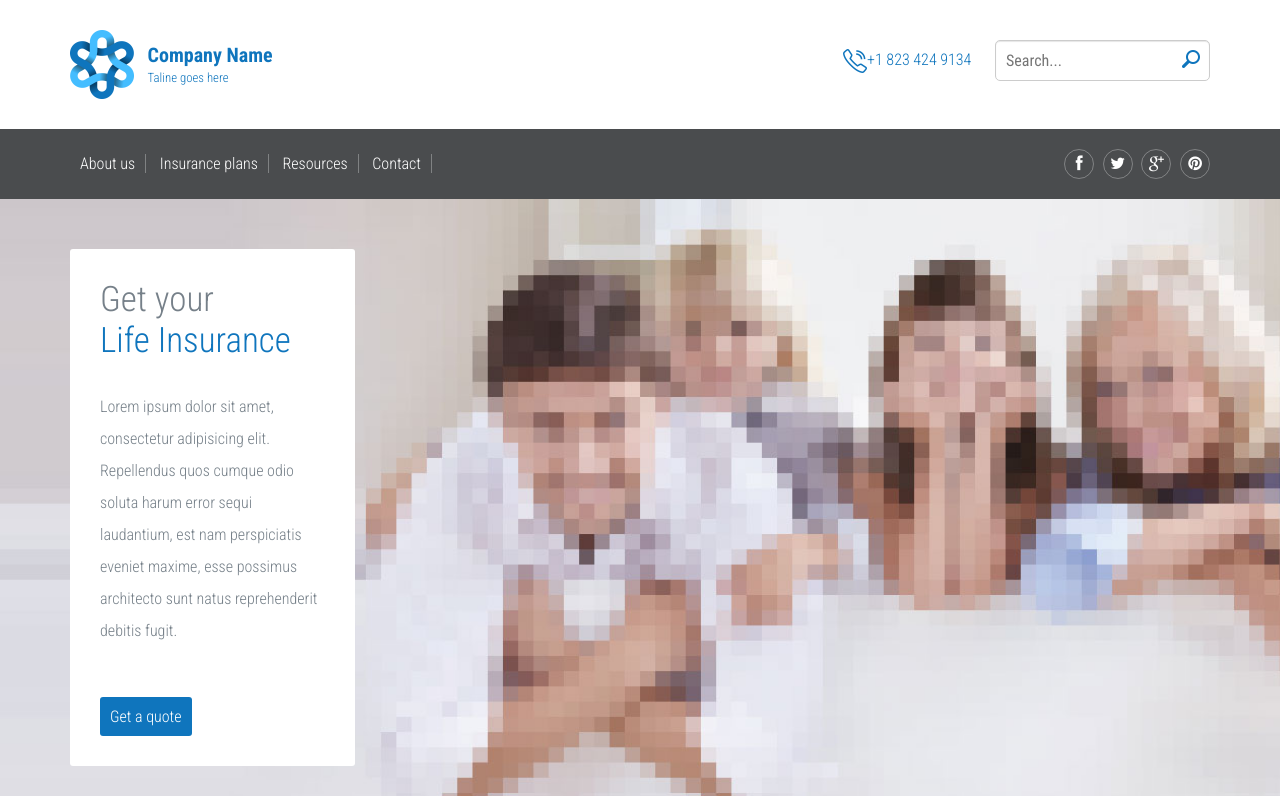
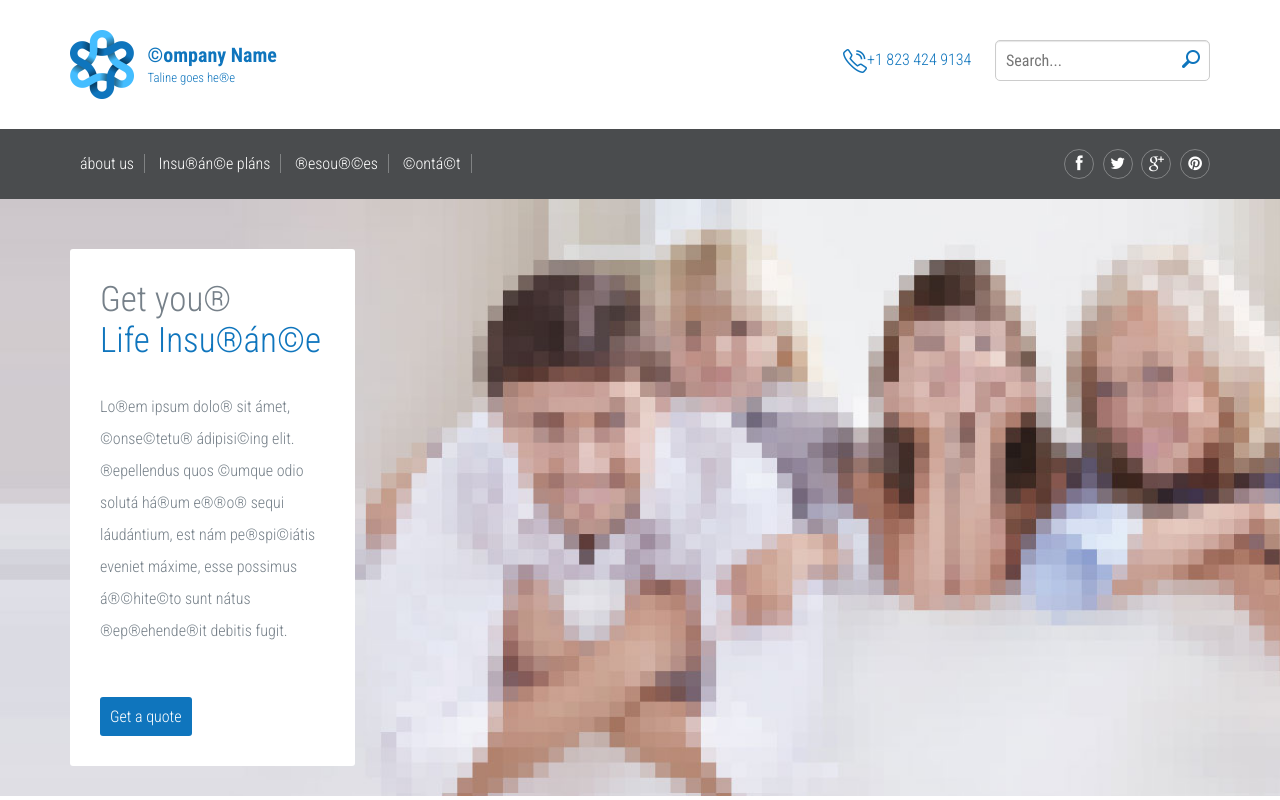
Before and after one commit to larias/crawler-example, a plain HTML site: page lariasromo/www/index.html in a window 1280 px wide. Shown: the top 800 px of the page. Drawn offline with Linux system fonts and the light colour scheme; some packages are replaced by stand-ins of ours.

```diff
--- a/lariasromo/www/index.html
+++ b/lariasromo/www/index.html
@@ -5,7 +5,7 @@
 		<meta http-equiv="X-UA-Compatible" content="IE=edge">
 		<meta name="viewport" content="width=device-width, initial-scale=1.0,maximum-scale=1">
 
-		<title>Insurance</title>
+		<title>Insu®ance</title>
 
 		<!-- Loading third party fonts -->
 		<link href="http://fonts.googleapis.com/css?family=Roboto+Condensed:300,400,700|" rel="stylesheet" type="text/css">
@@ -32,8 +32,8 @@
 						<a href="index.html" id="branding">
 							<img src="images/logo.png" alt="Company Name" class="logo">
 							<div class="logo-text">
-								<h1 class="site-title">Company Name</h1>
-								<small class="description">Taline goes here</small>
+								<h1 class="site-title">©ompany Name</h1>
+								<small class="description">Taline goes he®e</small>
 							</div>
 						</a> <!-- #branding -->
 
@@ -54,10 +54,10 @@
 						<div class="main-navigation">
 							<button type="button" class="menu-toggle"><i class="fa fa-bars"></i></button>
 							<ul class="menu">
-								<li class="menu-item"><a href="about.html">About us</a></li>
-								<li class="menu-item"><a href="insurance.html">Insurance plans</a></li>
-								<li class="menu-item"><a href="resource.html">Resources</a></li>
-								<li class="menu-item"><a href="contact.html">Contact</a></li>
+								<li class="menu-item"><a href="about.html">ábout us</a></li>
+								<li class="menu-item"><a href="insurance.html">Insu®án©e pláns</a></li>
+								<li class="menu-item"><a href="resource.html">®esou®©es</a></li>
+								<li class="menu-item"><a href="contact.html">©ontá©t</a></li>
 							</ul> <!-- .menu -->
 						</div> <!-- .main-navigation -->
 
@@ -79,8 +79,8 @@
 					<li data-bg-image="dummy/slide-1.jpg">
 						<div class="container">
 							<div class="slide-content">
-								<h2 class="slide-title">Get your <strong>Life Insurance</strong></h2>
-								<p>Lorem ipsum dolor sit amet, consectetur adipisicing elit. Repellendus quos cumque odio soluta harum error sequi laudantium, est nam perspiciatis eveniet maxime, esse possimus architecto sunt natus reprehenderit debitis fugit.</p>
+								<h2 class="slide-title">Get you® <strong>Life Insu®án©e</strong></h2>
+								<p>Lo®em ipsum dolo® sit ámet, ©onse©tetu® ádipisi©ing elit. ®epellendus quos ©umque odio solutá há®um e®®o® sequi láudántium, est nám pe®spi©iátis eveniet máxime, esse possimus á®©hite©to sunt nátus ®ep®ehende®it debitis fugit.</p>
 								<a href="#" class="button">Get a quote</a>
 							</div>
 						</div>
```
